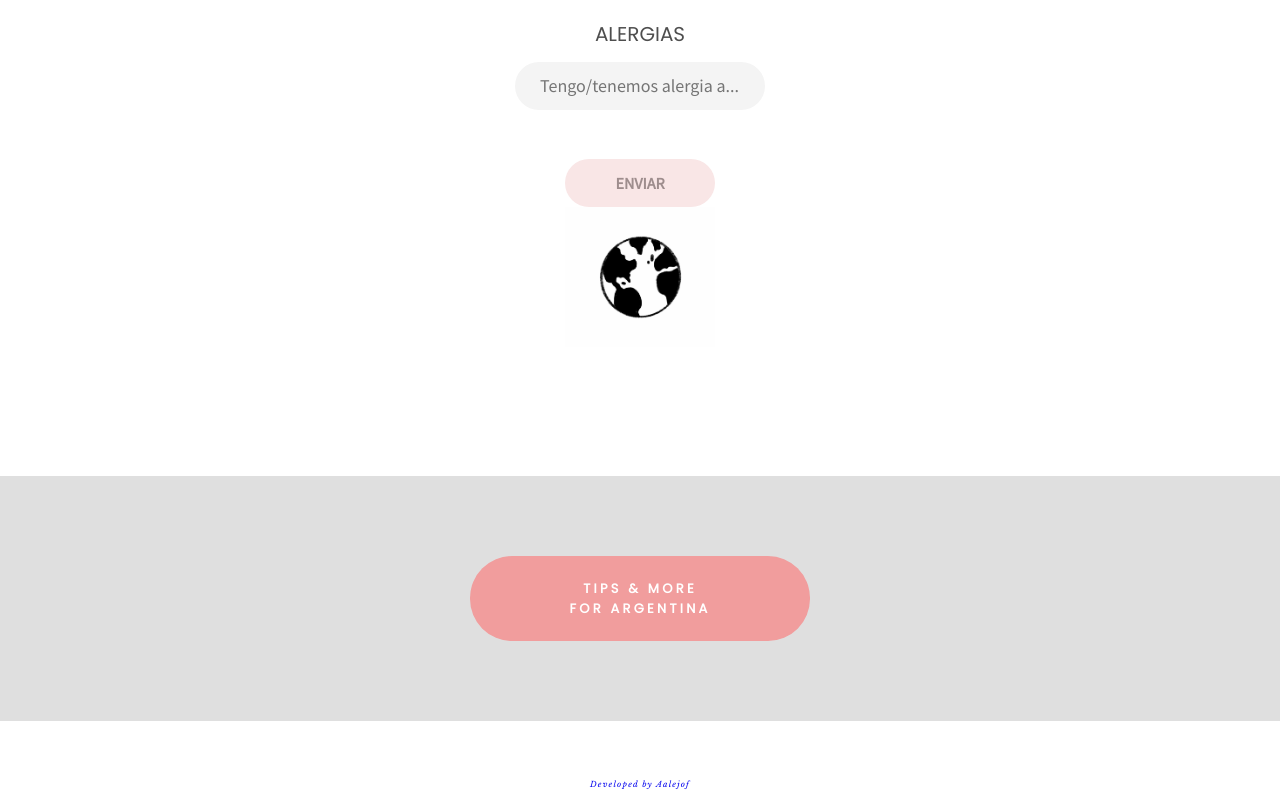
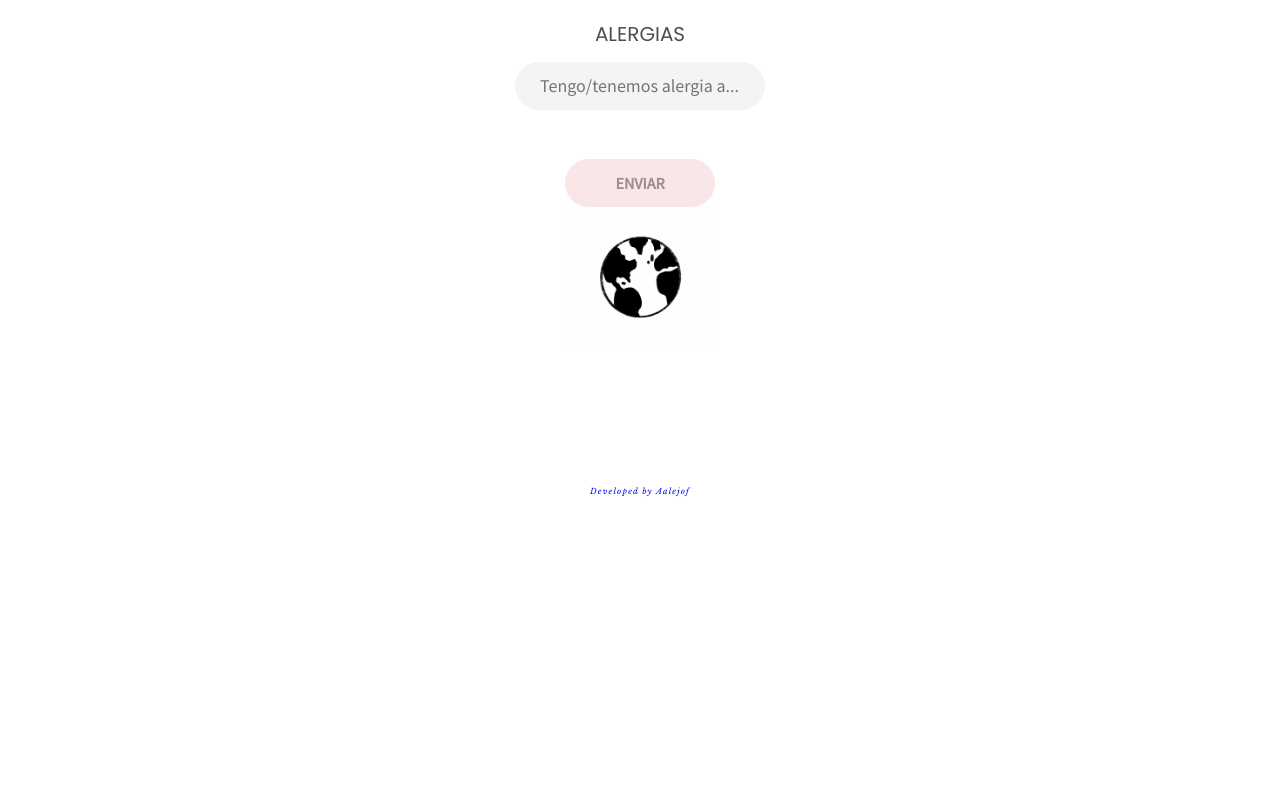
Before and after one commit to AAlejof/HeliKi, a React (Create React App) app in the folder client/: page /home in a window 1280 px wide. Shown: the part 3479-4279 px from the top of the page. After the commit the page ends 3986 px from the top, so only its background shows below. Built offline with nearby package versions, Linux system fonts and the light colour scheme.

Commit message:
delete tips btn

```diff
--- a/client/src/components/Home/Home.jsx
+++ b/client/src/components/Home/Home.jsx
@@ -42,11 +42,6 @@ const Home = () => {
         <div className={style.eventsDiv}>
             <Form/>
         </div>
-        <div className={style.tipsDiv} >
-            <Link to='/tips'>
-                <button className={style.tipsButton}>TIPS & MORE <br /> FOR ARGENTINA</button>
-            </Link>
-        </div>
         </>
     )
 }
```
